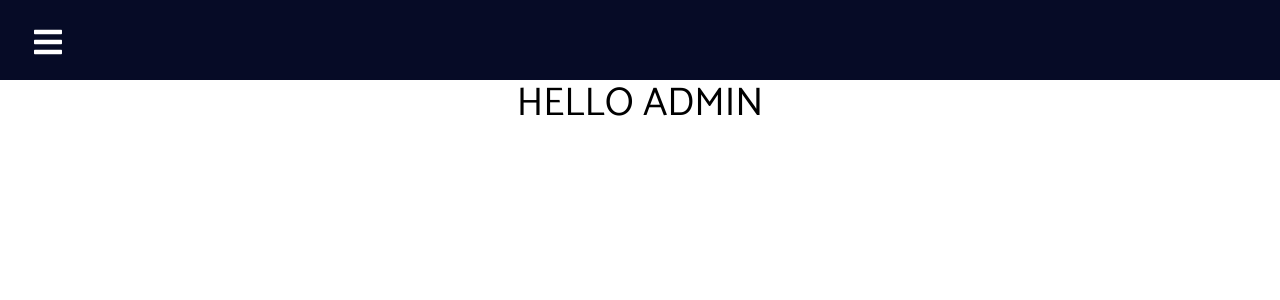
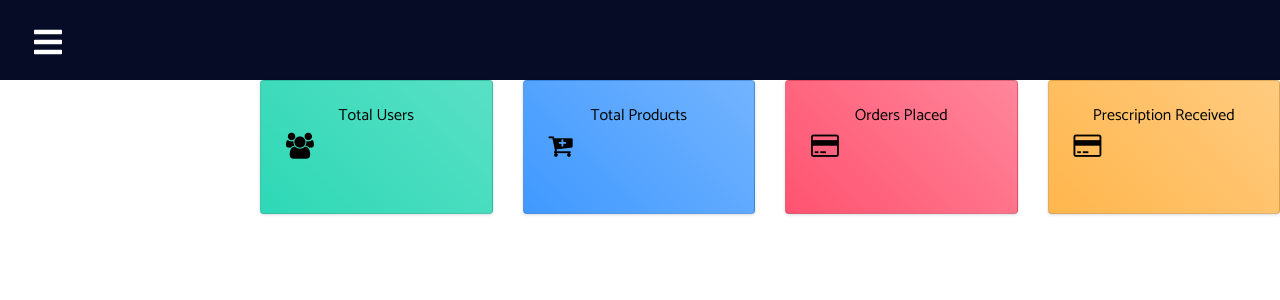
Before and after one commit to VarshaPrasanna/PharmacyReact, a React (Create React App) app in the folder frontend/: page /admin in a window 1280 px wide. Shown: the top 300 px of the page. Built offline with nearby package versions, Linux system fonts and the light colour scheme; no server answers; the HTML template or start-up script is replaced by a standard one.

Commit message:
Admin Values

```diff
--- a/frontend/package.json
+++ b/frontend/package.json
@@ -18,6 +18,7 @@
     "antd": "^4.23.6",
     "axios": "^1.1.3",
     "bootstrap": "^4.6.2",
+    "chart.js": "^3.9.1",
     "html2canvas": "^1.4.1",
     "jspdf": "^2.5.1",
     "material-ui-chip-input": "^2.0.0-beta.2",
@@ -25,6 +26,7 @@
     "popper.js": "^1.16.1",
     "react": "^18.2.0",
     "react-bootstrap": "^2.5.0",
+    "react-chartjs-2": "^4.3.1",
     "react-dom": "^18.2.0",
     "react-icons": "^4.6.0",
     "react-router-dom": "^6.4.3",
--- a/frontend/src/App.js
+++ b/frontend/src/App.js
@@ -15,6 +15,7 @@ import Home from './components/Home/Home';
 
 
 import Cart from './components/Cart/Cart';
+import UserService from './components/Admin/AdminAnalyitics';
 
 import {
   BrowserRouter,
@@ -35,12 +36,14 @@ import ViewProduct from './components/Admin/AdminComponents/ManageProducts/View-
 import AddProduct from './components/Admin/AdminComponents/ManageProducts/Add-Product';
 import UpdateProduct from './components/Admin/AdminComponents/ManageProducts/Update-Product';
 import ProductInfo from './components/product-info/product-info';
+import AdminAnalyitics from './components/Admin/AdminAnalyitics';
 
 
 
 
 function App() {
   return (
+
     <div>  {/* className="App" */}
 
       <BrowserRouter>
@@ -77,10 +80,10 @@ function App() {
           {/* All admin components to be placed inside Admin layout  */}
 
           <Route element={<AdminLayout />}>
-            <Route exact path="/admin" element={<AdminApp />} />
+            <Route exact path="/admin" element={<AdminAnalyitics />} />
             <Route exact path="/ManageUsers" element={<ManageUsers />} />
             <Route exact path="/managePrescription" element={<ManagePrescription />} />
-            <Route  path="/prescriptionReply/:_id" element={<PrescriptionReply />} />
+            <Route path="/prescriptionReply/:_id" element={<PrescriptionReply />} />
 
           </Route>
           {/* End of admin layout */}
@@ -90,6 +93,7 @@ function App() {
 
         </Routes>
       </BrowserRouter>
+
     </div>
   );
 }
--- /dev/null
+++ b/frontend/src/components/Admin/AdminAnalyitics.js
@@ -0,0 +1,92 @@
+import React from "react";
+import axios from "axios";
+import { useEffect, useState } from "react";
+import 'bootstrap/dist/css/bootstrap.css';
+import AdminApp from "./AdminApp";
+
+
+var userLength, productLength, orderLength, preLength;
+const AdminAnalyitics = () => {
+    const [user, setUser] = useState([]);
+    const [search, setSearch] = useState("");
+    const [product, setProduct] = useState([]);
+    const getUserData = async () => {
+        try {
+            const data = await axios.get(
+                "http://localhost:3000/users/"
+            );
+            userLength = data.data.users.length
+            setUser(data.data.users);
+            console.log(userLength)
+        } catch (e) {
+            console.log(e);
+        }
+    };
+    const getProductData = async () => {
+        try {
+            const data = await axios.get(
+                "http://localhost:3000/products/"
+            );
+            console.log(data.data);
+            console.log(data.data.products)
+            setProduct(data.data.products);
+            productLength = data.data.products.length;
+            console.log(productLength)
+        } catch (e) {
+            console.log(e);
+        }
+    };
+
+    const [order, setOrder] = useState([]);
+
+    const getOrders = async () => {
+        try {
+            const data = await axios.get(
+                "http://localhost:3000/orders/"
+            );
+            console.log(data.data);
+
+            setOrder(data.data.orders);
+            orderLength = data.data.orders.length;
+        } catch (e) {
+            console.log(e);
+        }
+    };
+    const [prescription, setprescription] = useState([]);
+    const getAllPrescriptions = async () => {
+        try {
+            const data = await axios.get(
+                "http://localhost:3000/Prescription/"
+            );
+            console.log(data.data);
+            console.log(data.data.pre)
+            setprescription(data.data.pre);
+            preLength = data.data.pre.length
+        } catch (e) {
+            console.log(e);
+        }
+    };
+
+
+    useEffect(() => {
+        getUserData();
+        getProductData();
+        getOrders();
+        getAllPrescriptions()
+    }, []);
+
+    return (
+
+
+        <div>
+            <AdminApp userLength={userLength} productLength={productLength} orderLength={orderLength} preLength={preLength} />
+
+        </div>
+
+
+
+
+    );
+};
+
+export default AdminAnalyitics;
--- a/frontend/src/components/Admin/AdminApp.js
+++ b/frontend/src/components/Admin/AdminApp.js
@@ -1,27 +1,59 @@
+import { useEffect, useState } from 'react';
+// import PieChart from './PieChart';
+import ManageUsers from './AdminComponents/ManageUsers/ManageUsers';
 import React from "react";
 
+const AdminApp = (props) => {
+    return (
+        <>
+            <div className="App">
+                <link href="https://maxcdn.bootstrapcdn.com/font-awesome/4.3.0/css/font-awesome.min.css" rel="stylesheet"></link>
+                <div class="row" style={{ paddingLeft: 260 }}>
 
-import Navbar from "./AdminComponents/Navbar";
-import {
-    BrowserRouter,
-    Routes,
-    Route,
-    Link,
-    Outlet
-} from "react-router-dom";
-import ManageUsers from "./AdminComponents/ManageUsers/ManageUsers";
+                    <div class="col-xl-3 col-sm-6 mb-3">
+                        <div className="card bg-c-green order-card">
+                            <div className="card-block">
+                                <h6 className="m-b-10">Total Users</h6>
+                                <h2 className="text-right"><i className="fa fa-users f-left"></i><span>{props.userLength}</span></h2>
+                                <p className="m-b-0"><span className="f-right"></span></p>
+                            </div>
+                        </div>
+                    </div>
+                    <div class="col-xl-3 col-sm-6 mb-3">
+                        <div className="card bg-c-blue order-card">
+                            <div className="card-block">
+                                <h6 className="m-b-20">Total Products</h6>
+                                <h2 className="text-right"><i className="fa fa-cart-plus f-left"></i><span>{props.productLength}</span></h2>
+                                <p className="m-b-0"><span className="f-right"></span></p>
+                            </div>
+                        </div>
+
+                    </div>
+                    <div class="col-xl-3 col-sm-6 mb-3">
+                        <div className="card bg-c-pink order-card">
+                            <div className="card-block">
+                                <h6 className="m-b-20">Orders Placed</h6>
+                                <h2 className="text-right"><i className="fa fa-credit-card f-left"></i><span>{props.orderLength}</span></h2>
+                                <p className="m-b-0"><span className="f-right"></span></p>
+                            </div>
+                        </div>
+                    </div>
+                    <div class="col-xl-3 col-sm-6 mb-3">
+                        <div className="card bg-c-yellow order-card">
+                            <div className="card-block">
+                                <h6 className="m-b-20">Prescription Received</h6>
+                                <h2 className="text-right"><i className="fa fa-credit-card f-left"></i><span>{props.preLength}</span></h2>
+                                <p className="m-b-0"><span className="f-right"></span></p>
+                            </div>
+                        </div>
+                    </div>
+                </div>
+            </div>
 
 
 
-export default function AdminApp() {
-    return (
-        <div className="App">
+        </>
+    )
+}
 
-
-            <h1>HELLO ADMIN</h1>
-
-
-
-        </div>
-    );
-}
+export default AdminApp;
--- a/frontend/src/components/Admin/AdminComponents/ManageUsers/ManageUsers.js
+++ b/frontend/src/components/Admin/AdminComponents/ManageUsers/ManageUsers.js
@@ -2,13 +2,17 @@ import React from "react";
 import axios from "axios";
 import { useEffect, useState } from "react";
 import 'bootstrap/dist/css/bootstrap.css';
+import AdminApp from "../../AdminApp";
 
+
+var userLength;
 
 const ManageUsers = () => {
 
 
     const [user, setUser] = useState([]);
     const [search, setSearch] = useState("");
+    // const [userLength, setUserLength] = useState()
 
     const getUserData = async () => {
         try {
@@ -17,7 +21,11 @@ const ManageUsers = () => {
             );
             console.log(data.data);
             console.log(data.data.users)
+            console.log(data.data.users.length)
+            userLength = data.data.users.length
+            console.log(userLength)
             setUser(data.data.users);
+
         } catch (e) {
             console.log(e);
         }
@@ -39,7 +47,12 @@ const ManageUsers = () => {
     }, []);
 
     return (
+
         <div className="ManageUsers">
+            <div>
+                <AdminApp userLength={userLength} />
+
+            </div>
             <h1>USERS LIST</h1>
             <input
                 type="text"
@@ -123,6 +136,7 @@ const ManageUsers = () => {
 
 
 
+
         </div >
     );
 };
--- a/frontend/src/components/Home/popularProducts/PopularProducts.js
+++ b/frontend/src/components/Home/popularProducts/PopularProducts.js
@@ -4,7 +4,7 @@ import ProductCard from "../../product-card/ProductCard";
 
 var popProducts = [];
 
-async function getPopularProducts(){
+async function getPopularProducts() {
     try {
         let products = [];
         const data = await axios.get("http://localhost:3000/orders/popular")
@@ -12,7 +12,9 @@ async function getPopularProducts(){
         data.data.data.map(dta => {
             products.push(dta.product[0])
         })
+        // console.log("test", test)
         popProducts = products;
+        console.log("test", popProducts)
     } catch (e) {
         console.log(e);
     }
@@ -38,7 +40,7 @@ function PopularProducts() {
 
     useEffect(() => {
         //getPopularProductList();
-        if(popProducts.length == 0){
+        if (popProducts.length == 0) {
             getPopularProducts();
         }
     }, []);
```
Also changed, not shown: frontend/src/service/user.service.js (deleted, +0 -35 lines), 2 other files (tests, documents, lock files or other folders).
